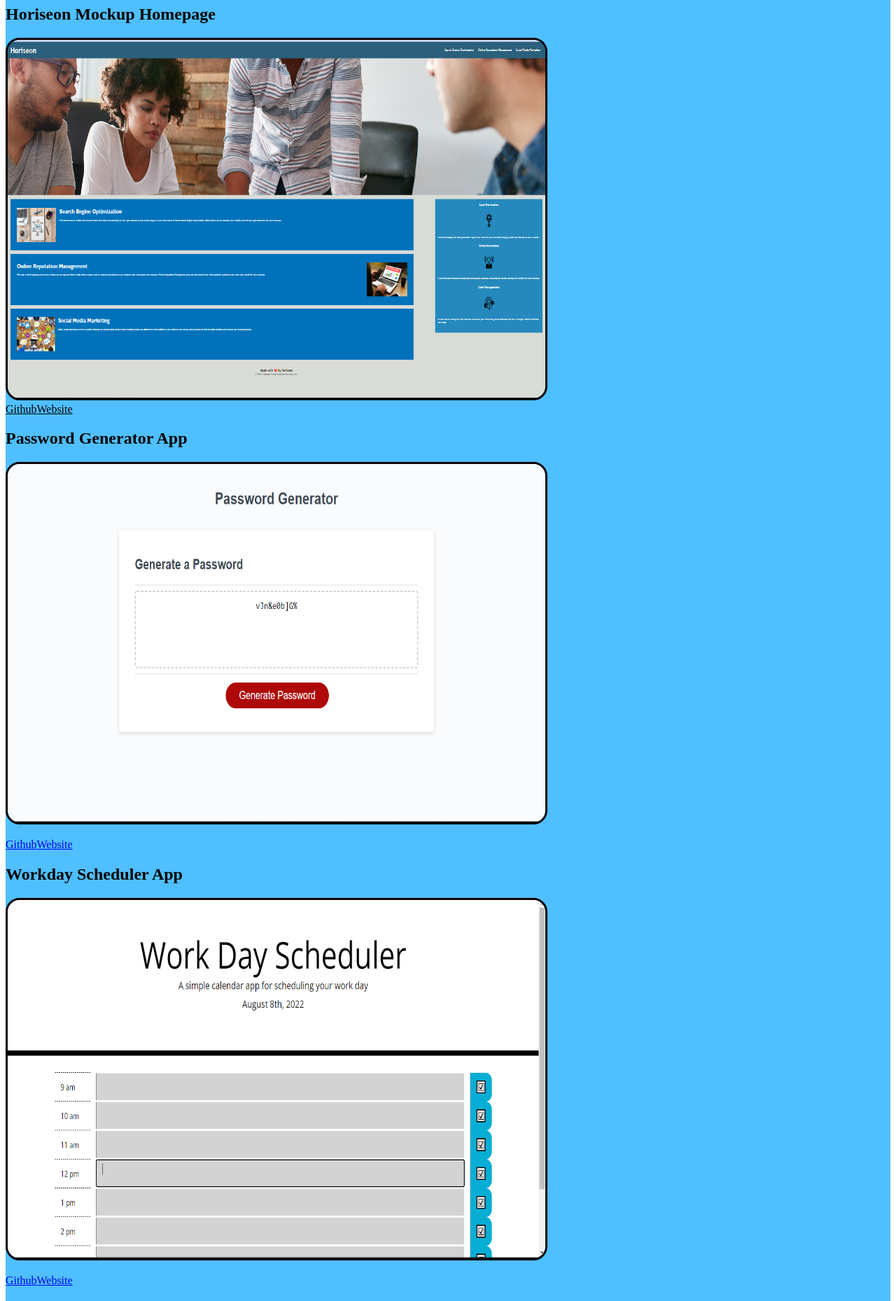
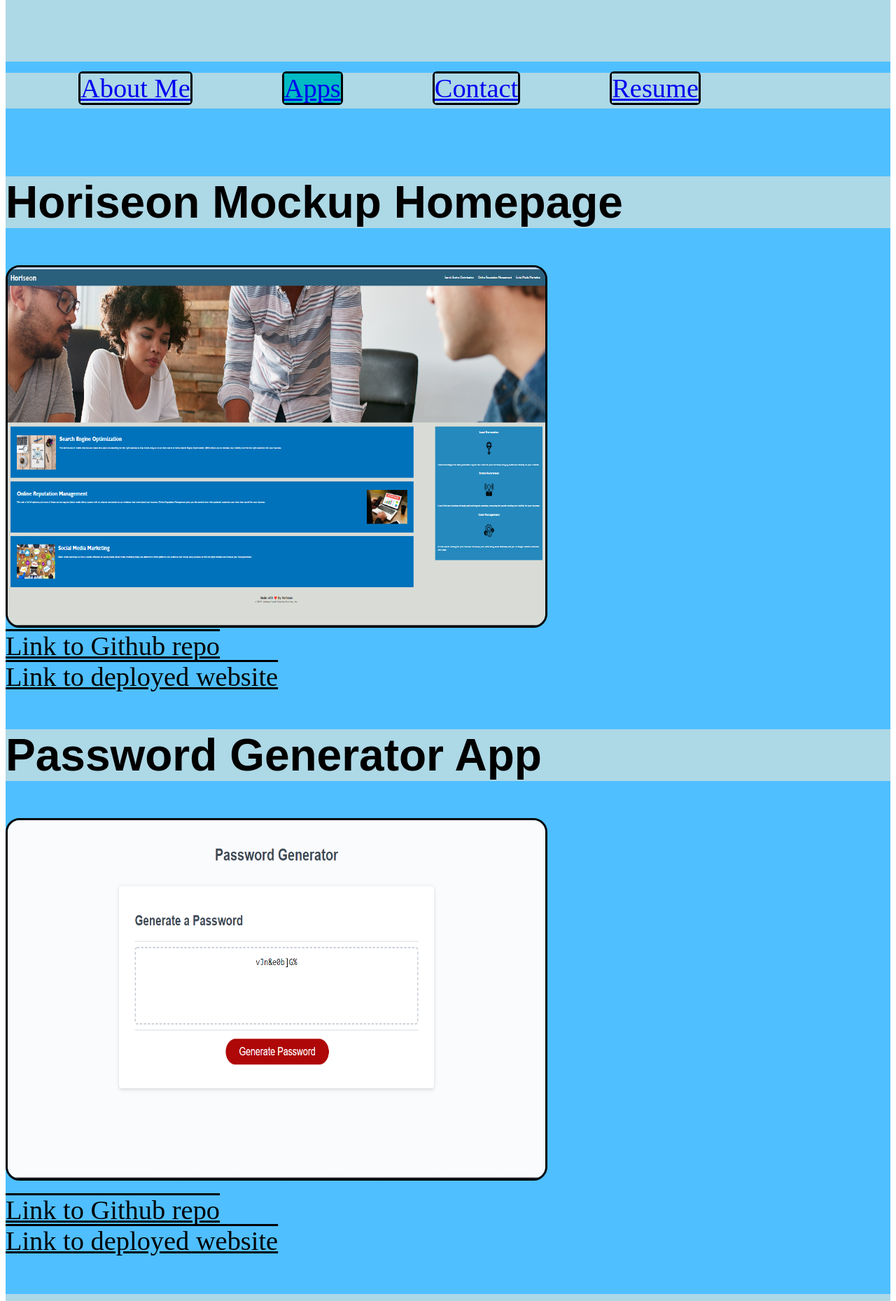
Before and after one commit to brianmckennaman/brian-mckenna-react-portfolio, a React (Create React App) app in the folder react-portfolio/: page /apps in a window 1280 px wide. Shown: the part 174-2033 px from the top of the page at 70% size. Built offline with nearby package versions, Linux system fonts and the light colour scheme.

Commit message:
added more styling

```diff
--- a/react-portfolio/src/components/footer.js
+++ b/react-portfolio/src/components/footer.js
@@ -2,12 +2,12 @@
 
     var style = {
         footer: { backgroundColor: "lightBlue", color: "black", display: "flex", justifyContent: "center", height: "7vw"},
-        footerText: { font: "Sans-Serif", display: "inline", marginLeft: "2vw", marginRight: "2vw", color: "black" },
+        footerText: { font: "Sans-Serif", display: "inline", marginLeft: "2vw", marginRight: "2vw", color: "black", fontSize: "3vw" },
     }
     return (
         <footer style={style.footer}>
-            <h3>Check out my other links!
-            <div>
+            <h2>Check out my other links!
+            <div >
                 <p style={style.footerText}>
                     <a href="https://github.com/brianmckennaman">Github</a>
                 </p>
@@ -18,7 +18,7 @@
                     <a href="https://twitter.com/OverlordHype">Twitter</a>
                 </p>
             </div>
-            </h3>
+            </h2>
         </footer>
     )
 }
--- a/react-portfolio/src/components/header.js
+++ b/react-portfolio/src/components/header.js
@@ -1,6 +1,6 @@
 function Header() {
     var style={
-        headerMain: { backgroundColor: "lightBlue", display: "flex", justifyContent: "center"}
+        headerMain: { backgroundColor: "lightBlue", display: "flex", justifyContent: "center", fontFamily: "Papyrus", fontWeight: "bold", fontSize: "4vw"}
     }
     return (
         <header style={style.headerMain}>
--- a/react-portfolio/src/components/navbar.js
+++ b/react-portfolio/src/components/navbar.js
@@ -5,8 +5,8 @@
 
     var style = {
         navbarMain: { backgroundColor: "lightBlue", color: "black", height: "4vw", position: "sticky", marginBottom: "2vw" },
-        listItem: { display: "inline", border: "solid", borderRadius: "6px", marginLeft: "5vw", marginRight: "5vw", fontSize: "3vw" },
-        navButtons: { textDecoration: "none", backgroundColor: "lightBlue", color: "black", width: "22vw", height: "3vw", marginLeft: "1px", marginRight: "1px", border: "solid" }
+        listItem: { display: "inline", border: "solid", borderRadius: "6px", marginLeft: "5vw", marginRight: "5vw", fontSize: "3vw", textDecoration: "none", color: "black" },
+        navButtons: { backgroundColor: "lightBlue", width: "22vw", height: "3vw", marginLeft: "1px", marginRight: "1px", border: "solid" }
     }
 
 
@@ -15,19 +15,19 @@
         <nav style={style.navbarMain}>
             <ul className="columns-4">
                 <li style={style.listItem}>
-                    <NavLink to='/' style={({ isActive }) => isActive ? { backgroundColor: "red" } : { backgroundColor: "lightBlue" } }>About Me
-                        </NavLink>
-                </li>
-                <li style={style.listItem}>
-                    <NavLink to='/apps' style={({ isActive }) => isActive ? { backgroundColor: "red" } : { backgroundColor: "lightBlue" } }>Apps
+                    <NavLink to='/' style={({ isActive }) => isActive ? { backgroundColor: "#00bac4" } : { backgroundColor: "lightBlue" } }>About Me
                     </NavLink>
                 </li>
                 <li style={style.listItem}>
-                    <NavLink to='/contact' style={({ isActive }) => isActive ? { backgroundColor: "red" } : { backgroundColor: "lightBlue" } }>Contact
+                    <NavLink to='/apps' style={({ isActive }) => isActive ? { backgroundColor: "#00bac4" } : { backgroundColor: "lightBlue" } }>Apps
                     </NavLink>
                 </li>
                 <li style={style.listItem}>
-                    <NavLink to='/resume' style={({ isActive }) => isActive ? { backgroundColor: "red" } : { backgroundColor: "lightBlue" } }>Resume
+                    <NavLink to='/contact' style={({ isActive }) => isActive ? { backgroundColor: "#00bac4" } : { backgroundColor: "lightBlue" } }>Contact
+                    </NavLink>
+                </li>
+                <li style={style.listItem}>
+                    <NavLink to='/resume' style={({ isActive }) => isActive ? { backgroundColor: "#00bac4" } : { backgroundColor: "lightBlue" } }>Resume
                     </NavLink>
                 </li>
             </ul>
--- a/react-portfolio/src/pages/apps.js
+++ b/react-portfolio/src/pages/apps.js
@@ -8,56 +8,57 @@
 
 function Apps() {
     var styles = {
-        appsSection: { display: "inline", justifyContent: "center"},
-        linkText: { display: "inline", color: "black",  },
+        appsSection: { display: "inline", justifyContent: "center", marginLeft: "10vw"},
+        titleText: { fontSize: "5vw", fontFamily: "Arial", background: "lightBlue"},
+        linkText: { display: "inline", color: "black", fontSize: "3vw", textDecoration: "overline underline" },
         image: { height: "40vw", width: "60vw", justifyContent: "center", borderRadius: "20px", border: "solid" },
         imageContainer: {  border: "black", width: "100vw" }
     }
     return(
-        <section>
-            <h2>Horiseon Mockup Homepage</h2>
+        <section style={styles.appsSection}>
+            <h2 style={styles.titleText}>Horiseon Mockup Homepage</h2>
             <div imageContainer>
                 <img src={picture1} alt='horiseon homepage' style={styles.image }></img>
             </div>
-            <div >
-                <a href='https://github.com/brianmckennaman/Horiseon-homepage-assignment' style={styles.linkText}>Github</a>
-                <a href='https://brianmckennaman.github.io/Horiseon-homepage-assignment/' style={styles.linkText}>Website</a>
+            <div>
+                <a href='https://github.com/brianmckennaman/Horiseon-homepage-assignment' style={styles.linkText}>Link to Github repo</a>
+                <br></br>
+                <a href='https://brianmckennaman.github.io/Horiseon-homepage-assignment/' style={styles.linkText}>Link to deployed website</a>
             </div>
-            <h2>Password Generator App</h2>
+            <h2 style={styles.titleText}>Password Generator App</h2>
             <img src={picture2} alt='password generator screenshot' style={styles.image }></img>
             <p>
-                <a href='https://github.com/brianmckennaman/password-generator-app'>Github</a>
-                <a href='https://brianmckennaman.github.io/password-generator-app/'>Website</a>
+                <a href='https://github.com/brianmckennaman/password-generator-app' style={styles.linkText}>Link to Github repo</a>
+                <br></br>
+                <a href='https://brianmckennaman.github.io/password-generator-app/' style={styles.linkText}>Link to deployed website</a>
             </p>
-            <h2>Workday Scheduler App</h2>
+            <h2 style={styles.titleText}>Workday Scheduler App</h2>
             <img src={picture3} alt='work scheduler' style={styles.image}></img>
             <p>
-                <a href='https://github.com/brianmckennaman/workday-scheduler-app'>Github</a>
-                <a href='https://brianmckennaman.github.io/workday-scheduler-app/'>Website</a>
+                <a href='https://github.com/brianmckennaman/workday-scheduler-app' style={styles.linkText}>Link to Github Repo</a>
+                <br></br>
+                <a href='https://brianmckennaman.github.io/workday-scheduler-app/' style={styles.linkText}>Link to deployed website</a>
             </p>
-            <h2>Note Taker App</h2>
+            <h2 style={styles.titleText}>Note Taker App</h2>
             <img src={picture4} alt='note taker' style={styles.image}></img>
             <p>
-                <a href='https://github.com/brianmckennaman/note-taker-assignment-expressjs'>Github</a>
+                <a href='https://github.com/brianmckennaman/note-taker-assignment-expressjs' style={styles.linkText}>Link to Github Repo</a>
+                <br></br>
+                <a href='https://brian-mckenna-note-taker.herokuapp.com/' style={styles.linkText}>Link to deployed website</a>
             </p>
-            <p>
-                <a href='https://brian-mckenna-note-taker.herokuapp.com/'>Website</a>
-            </p>
-            <h2>Employee Management System</h2>
+            <h2 style={styles.titleText}>Employee Management System</h2>
             <img src={picture5} alt='employee management system' style={styles.image}></img>
             <p>
-                <a href='https://github.com/brianmckennaman/Challenge-Assignment-1'>Github</a>
+                <a href='https://github.com/brianmckennaman/Challenge-Assignment-1' style={styles.linkText}>Link to Github Repo</a>
+                <br></br>
+                <a href='https://brianmckennaman.github.io/Challenge-Assignment-1/' style={styles.linkText}>Link to deployed website</a>
             </p>
-            <p>
-                <a href='https://brianmckennaman.github.io/Challenge-Assignment-1/'>Website</a>
-            </p>
-            <h2>Text Editor App</h2>
+            <h2 style={styles.titleText}>Text Editor App</h2>
             <img src={picture6} alt='note taker' style={styles.image}></img>
             <p>
-                <a href='https://github.com/brianmckennaman/progressive-web-application-assignment'>Github</a>
-            </p>
-            <p>
-                <a href='https://brians-jate-text-editor.herokuapp.com/'>Website</a>
+                <a href='https://github.com/brianmckennaman/progressive-web-application-assignment' style={styles.linkText}>Link to Github Repo</a>
+                <br></br>
+                <a href='https://brians-jate-text-editor.herokuapp.com/' style={styles.linkText}>Link to deployed website</a>
             </p>
         </section>
     )
--- a/react-portfolio/src/pages/contact.js
+++ b/react-portfolio/src/pages/contact.js
@@ -52,7 +52,7 @@
             <h2>Enter your name</h2>
             <input style={style.nameEmailInput} type={"text"} placeholder="Enter your name" onChange={handleInputChange}></input>
             <h2>Enter your email</h2>
-            <input style={style.nameEmailInput} type={"email"} onChange={handleInputChange} placeholder="Enter your email" value={email}></input>
+            <input style={style.nameEmailInput} type={"text"} onChange={handleInputChange} placeholder="Enter your email" value={email}></input>
             <p>{errorMessage}</p>
             <h2>Leave a comment or message</h2>
             <input style={style.messageInput} type={"text"} placeholder="Leave a message" onChange={handleInputChange}></input>
```
